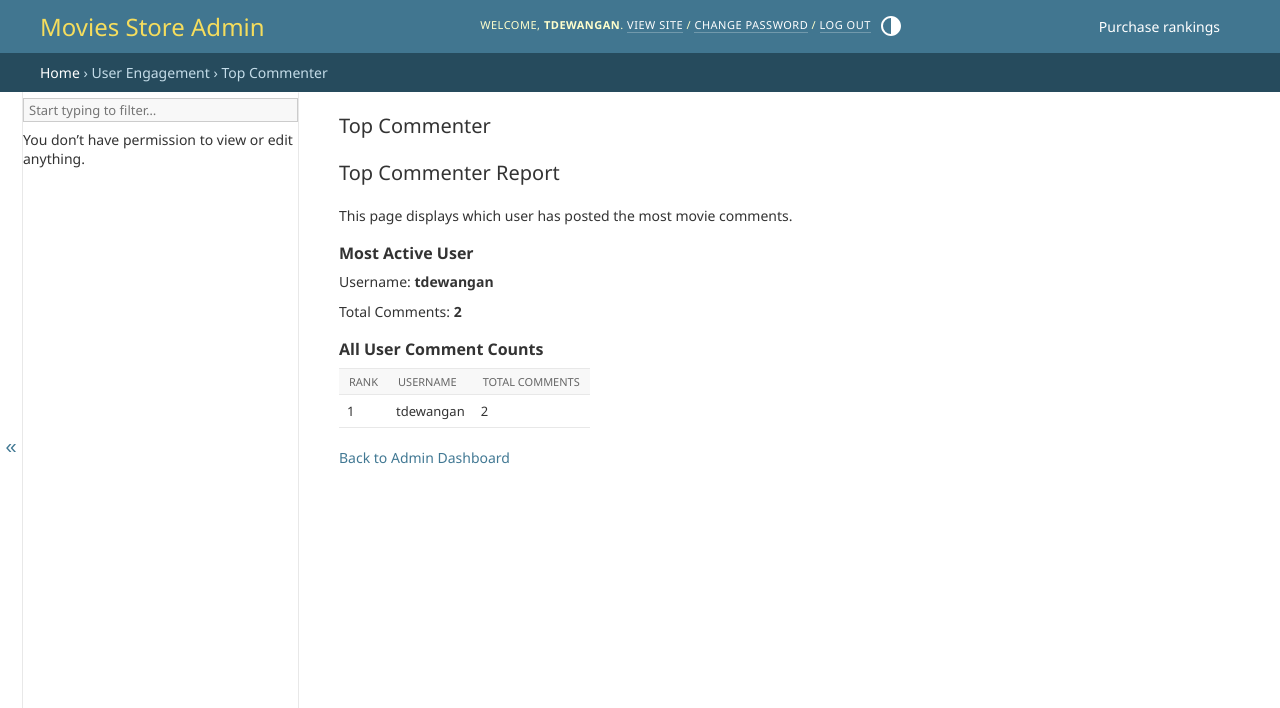
After one commit to tdewangan1011/moviesstore, a Django app: page /admin/top-commenter/ in a window 1280 px wide. The commit adds this page. Shown: the top 708 px of the page. Run offline with Django 5.2, Linux system fonts and the light colour scheme; a user stored in the database is signed in; data comes from the database, SQL or seed files in the repository; parts of the project's set-up code (start-up, migrations or seed data) failed here and were passed over.

Commit message:
Implement admin top commenter report

```diff
--- /dev/null
+++ b/movies/admin_views.py
@@ -0,0 +1,37 @@
+from django.contrib import admin
+from django.db.models import Count
+from django.shortcuts import render
+
+from .models import Review
+
+
+def top_commenter(request):
+    rankings = list(
+        Review.objects.values('user__username')
+        .annotate(comment_count=Count('id'))
+        .order_by('-comment_count', 'user__username')
+    )
+
+    leader = rankings[0] if rankings else None
+
+    leaders = (
+        [
+            user for user in rankings
+            if user['comment_count'] == leader['comment_count']
+        ]
+        if leader else []
+    )
+
+    context = {
+        **admin.site.each_context(request),
+        'title': 'Top Commenter',
+        'leader': leader,
+        'leaders': leaders,
+        'rankings': rankings,
+    }
+
+    return render(
+        request,
+        'admin/top_commenter.html',
+        context
+    )
--- /dev/null
+++ b/moviesstore/templates/admin/top_commenter.html
@@ -0,0 +1,89 @@
+{% extends "admin/base_site.html" %}
+
+{% block breadcrumbs %}
+<div class="breadcrumbs">
+    <a href="{% url 'admin:index' %}">Home</a>
+    &rsaquo; User Engagement
+    &rsaquo; Top Commenter
+</div>
+{% endblock %}
+
+{% block content %}
+
+<h1>Top Commenter Report</h1>
+
+<p>
+    This page displays which user has posted
+    the most movie comments.
+</p>
+
+{% if leader %}
+
+    {% if leaders|length == 1 %}
+
+        <h2>Most Active User</h2>
+
+        <p>
+            Username:
+            <strong>{{ leader.user__username }}</strong>
+        </p>
+
+        <p>
+            Total Comments:
+            <strong>{{ leader.comment_count }}</strong>
+        </p>
+
+    {% else %}
+
+        <h2>Tie for Most Comments</h2>
+
+        <p>
+            {% for user in leaders %}
+                <strong>{{ user.user__username }}</strong>
+                {% if not forloop.last %}, {% endif %}
+            {% endfor %}
+        </p>
+
+        <p>
+            Each user has posted
+            <strong>{{ leader.comment_count }}</strong>
+            comments.
+        </p>
+
+    {% endif %}
+
+    <h2>All User Comment Counts</h2>
+
+    <table>
+        <thead>
+            <tr>
+                <th>Rank</th>
+                <th>Username</th>
+                <th>Total Comments</th>
+            </tr>
+        </thead>
+
+        <tbody>
+            {% for user in rankings %}
+            <tr>
+                <td>{{ forloop.counter }}</td>
+                <td>{{ user.user__username }}</td>
+                <td>{{ user.comment_count }}</td>
+            </tr>
+            {% endfor %}
+        </tbody>
+    </table>
+
+{% else %}
+
+    <p>No comments have been posted yet.</p>
+
+{% endif %}
+
+<p style="margin-top: 20px;">
+    <a href="{% url 'admin:index' %}">
+        Back to Admin Dashboard
+    </a>
+</p>
+
+{% endblock %}
--- a/moviesstore/urls.py
+++ b/moviesstore/urls.py
@@ -21,11 +21,15 @@ from django.conf.urls.static import static
 from django.conf import settings
 
 from cart.admin_report import purchase_ranking
+from movies.admin_views import top_commenter
 
 urlpatterns = [
     path('admin/purchase-rankings/',
          purchase_ranking,
          name="admin_purchase_ranking",),
+    path('admin/top-commenter/',
+         top_commenter,
+         name="admin_top_commenter"),
     path('admin/', admin.site.urls),
     path('', include('home.urls')),
     path('movies/', include('movies.urls')),
```
Also changed, not shown: moviesstore/templates/admin/index.html (+7 -0 lines).
